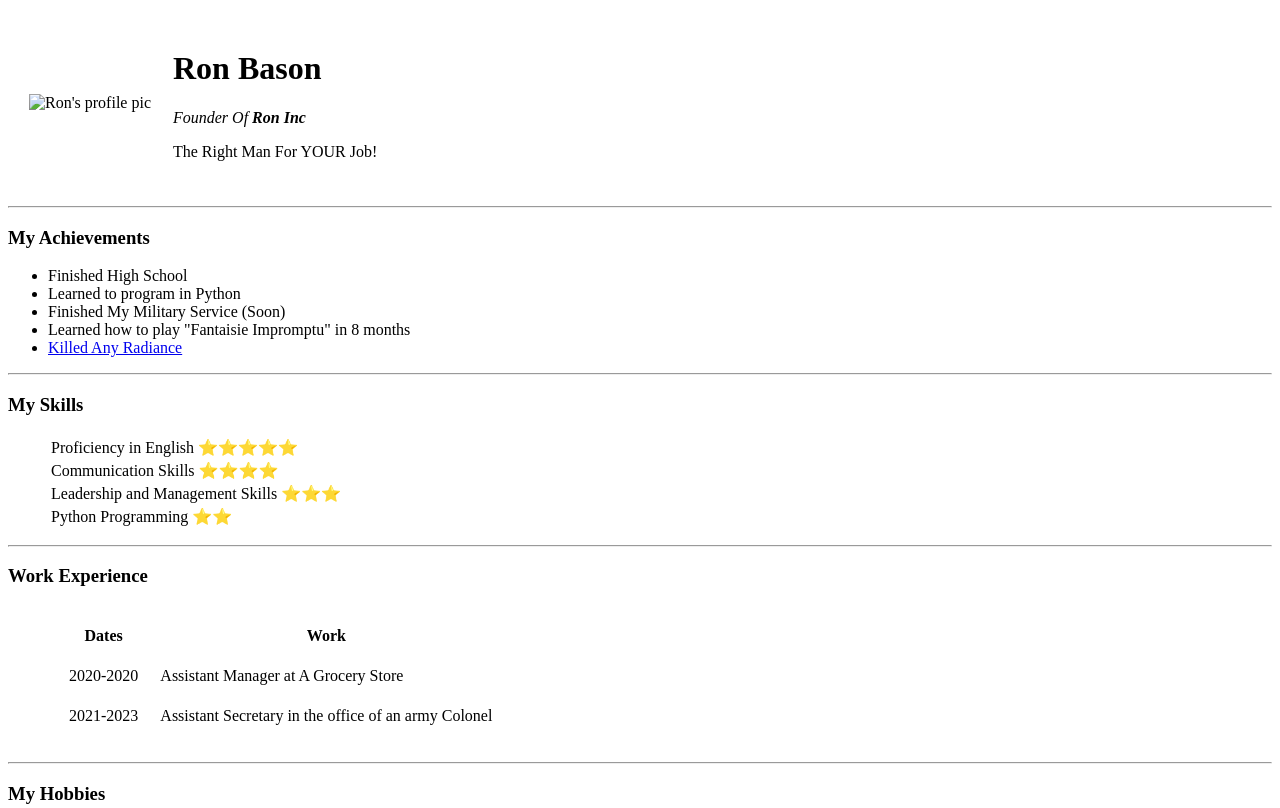
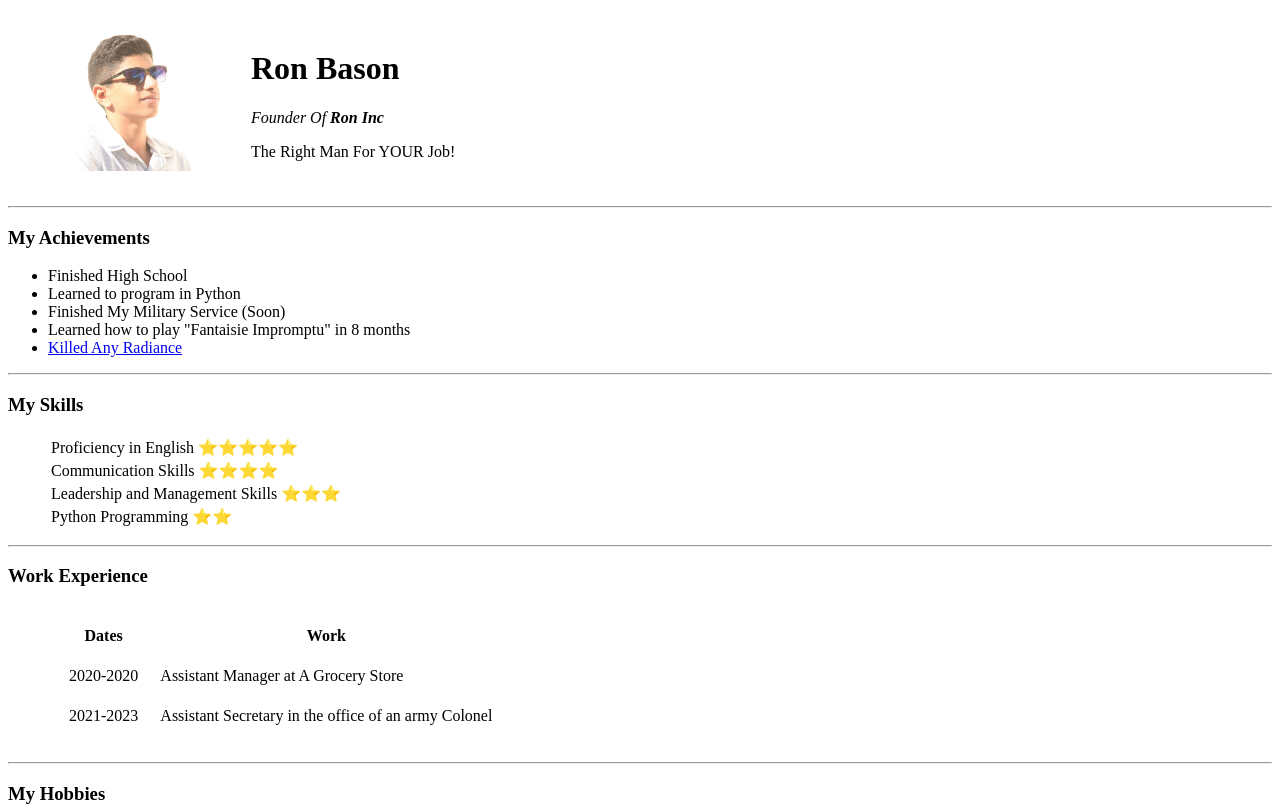
Before and after one commit to Ronb1238/CV, a plain HTML site: page index.html in a window 1280 px wide. Shown: the top 808 px of the page. Drawn offline with Linux system fonts and the light colour scheme.

Commit message:
Update index.html

```diff
--- a/index.html
+++ b/index.html
@@ -7,7 +7,7 @@
     <body>
     <table cellspacing="20">
         <tr>
-            <td><img src="IMG_05911.jpg" width="200" height="141" alt="Ron's profile pic"></td>
+            <td><img src="Images/IMG_05911.jpg" width="200" height="141" alt="Ron's profile pic"></td>
             <td><h1>Ron Bason</h1>
             <p><em>Founder Of <strong>Ron Inc</strong></em></p>
             <p>The Right Man For YOUR Job!</p></td>
```
